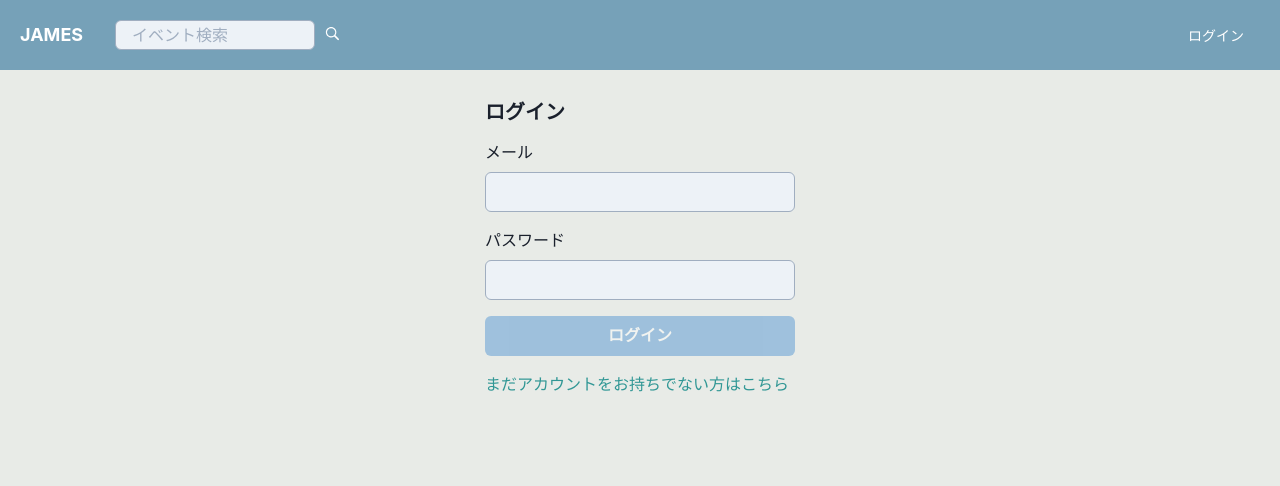
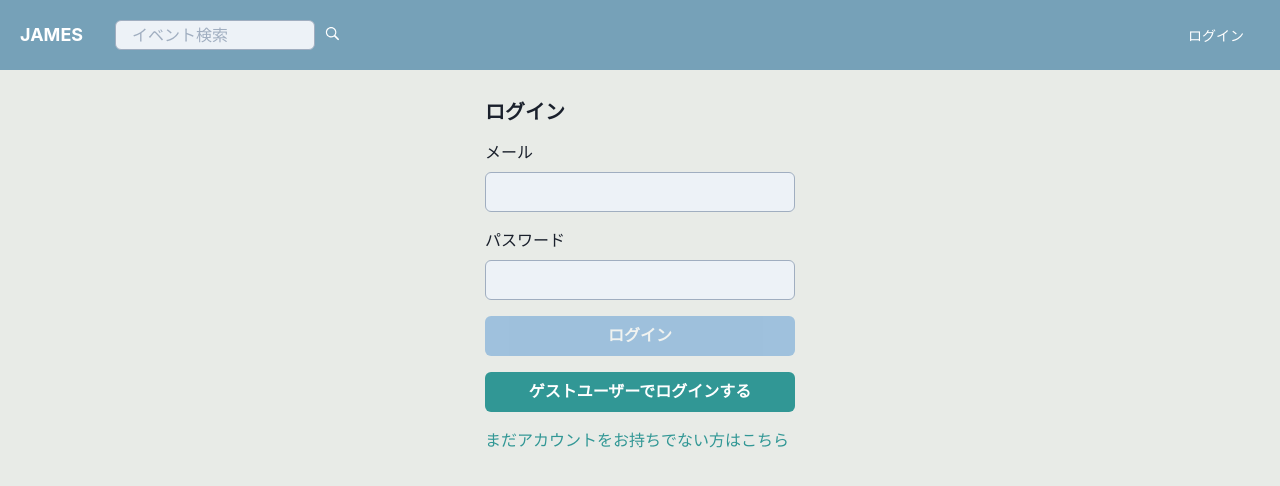
Before and after one commit to masa335/event-app-james, a React (Create React App) app in the folder frontend/: page /login in a window 1280 px wide. Shown: the top 486 px of the page. Built offline with nearby package versions, Linux system fonts and the light colour scheme.

Commit message:
update ゲストユーザーログインボタンを追加

```diff
--- a/frontend/src/components/pages/Signin.tsx
+++ b/frontend/src/components/pages/Signin.tsx
@@ -4,6 +4,7 @@ import { Button, FormControl, FormLabel, Input, Center, Stack, Link, Heading, Fo
 
 import { useSignin } from "../../hooks/useSignin";
 import { SigninParams } from "../../types/signinParams";
+import { GuestUserInfo } from "../../data/GuestUserInfo";
 
 export const Signin: VFC = memo(() => {
   const { signin, loading } = useSignin();
@@ -12,6 +13,11 @@ export const Signin: VFC = memo(() => {
   const onSubmit = (params: SigninParams) => {
     signin(params);
     console.log(params);
+  };
+
+  const onClickGuestLogin = () => {
+    const params = GuestUserInfo;
+    signin(params);
   };
 
   return (
@@ -45,6 +51,7 @@ export const Signin: VFC = memo(() => {
               </FormErrorMessage>
             </FormControl>
             <Button type="submit" colorScheme="blue" disabled={!formState.isValid || loading} isLoading={loading}>ログイン</Button>
+            <Button onClick={onClickGuestLogin} colorScheme="teal" isLoading={loading}>ゲストユーザーでログインする</Button>
             <Link color="teal.500" href="/signup">まだアカウントをお持ちでない方はこちら</Link>
           </Stack>
       </Center>
```
